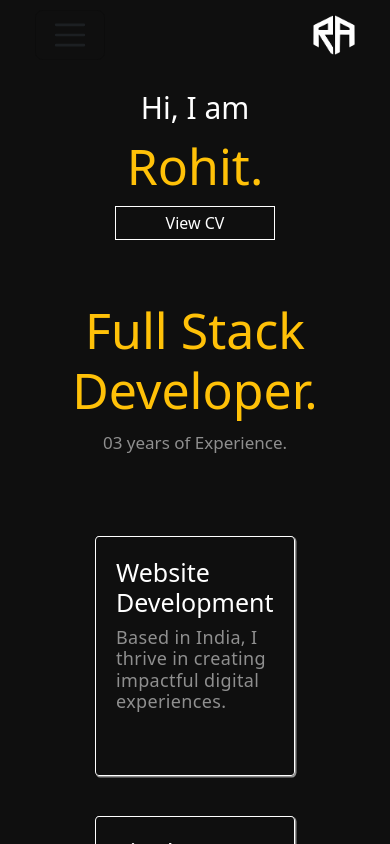
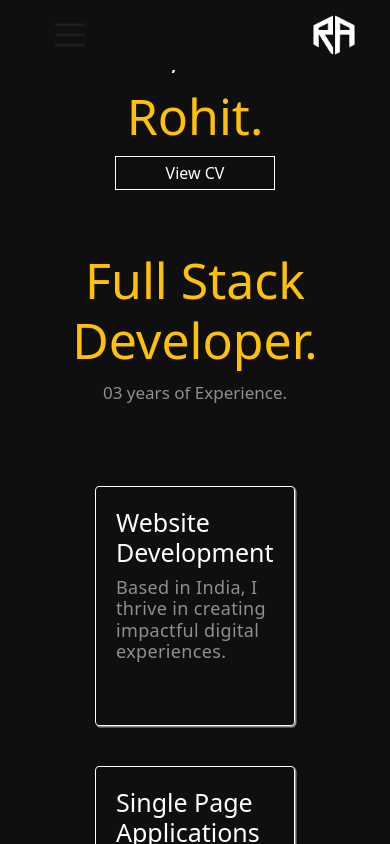
Before and after one commit to rohitashtekar/portfolio, a React (Vite) app in the folder Portfolio/: page / in a window 390 px wide. Shown: the top 844 px of the page. Built offline with nearby package versions, Linux system fonts and the light colour scheme.

Commit message:
UPDATE: removed redundant padding

```diff
--- a/Portfolio/src/styles/global.css
+++ b/Portfolio/src/styles/global.css
@@ -8,7 +8,6 @@
 body {
   min-height: 100vh;
   width: 100%;
-  padding-top: 70px;
 }
 
 .app {
@@ -91,10 +90,6 @@ hr {
 
 /* For screens between 768px and 1023px (tablets and small desktops) */
 @media (max-width: 1023px) {
-  body {
-    padding-top: 2.5rem;
-  }
-
   .container-fluid {
     padding-left: 15px;
     padding-right: 15px;
```
